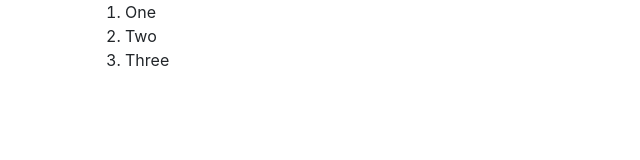
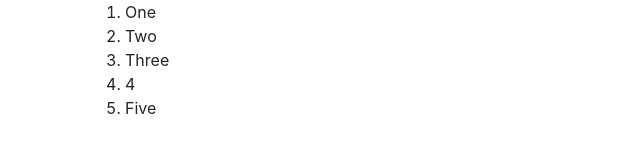
Before and after one commit to PMWardantech/test, a plain HTML site: page index.html in a window 1280 px wide. Shown: the full height of the page, 0-640 px from the left. Drawn offline with nearby package versions, Linux system fonts and the light colour scheme.

Commit message:
Update index.html
Save

```diff
--- a/index.html
+++ b/index.html
@@ -20,6 +20,8 @@
               <li>One</li>
               <li>Two</li>
               <li>Three</li>
+              <li>4</li>
+              <li>Five</li>
             </ol>
           </div>
         </div>
```
